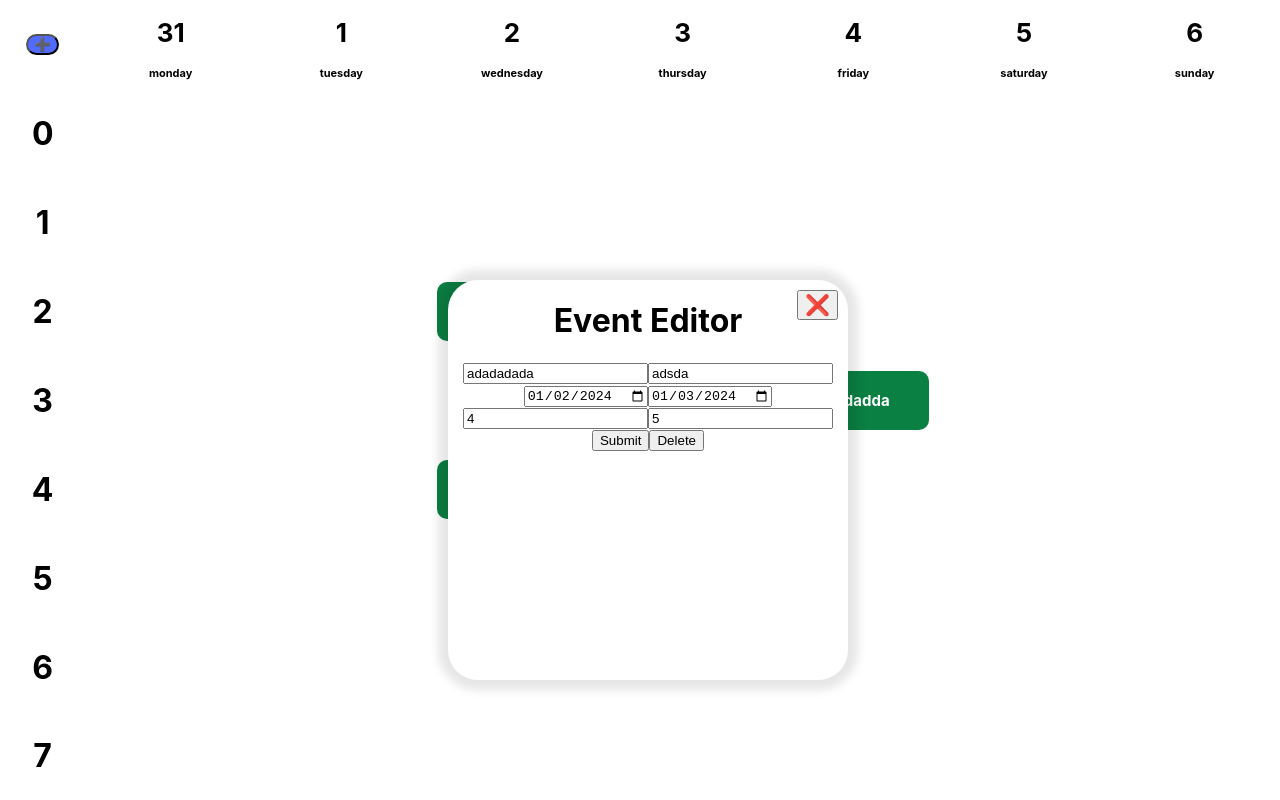
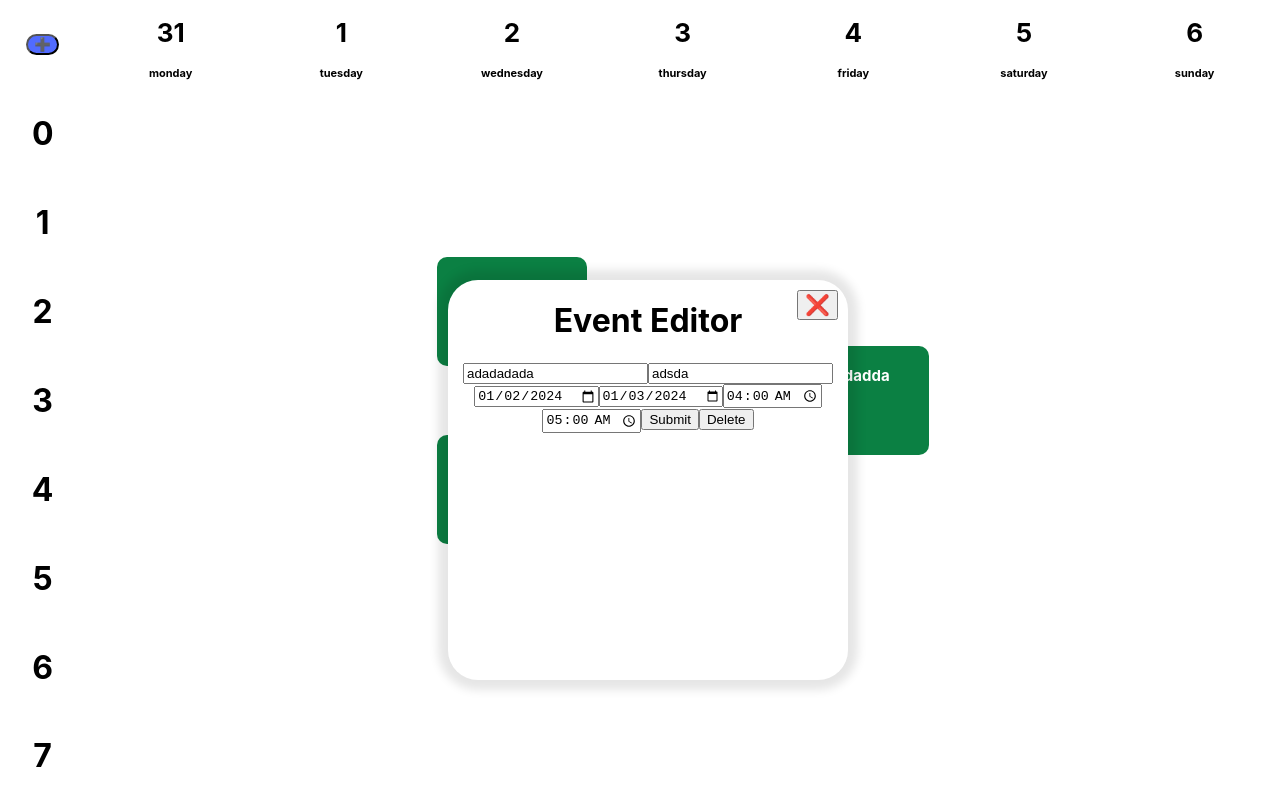
Before and after one commit to avinash84319/DoctorFrontend-web, a React (Create React App) app: page /cal in a window 1280 px wide. Both pictures are taken after a click on the element "adadadada". Shown: the top 800 px of the page. Built offline with nearby package versions, Linux system fonts and the light colour scheme.

Commit message:
added dates and times

```diff
--- a/src/components/Cal-Eventeditor.js
+++ b/src/components/Cal-Eventeditor.js
@@ -21,6 +21,8 @@ function Eventeditor(props) {
     const setendday = props.setendday
     const datetogrid = props.datetogrid
     const gridtodate = props.gridtodate
+    const gridtotime = props.gridtotime
+    const timetogrid = props.timetogrid
 
     return <div className="cal-event-editor" style={{ "display": editdis }}>
         <button className="cal-event-editor-close" onClick={() => { seteditdis("none") }}>❌</button>
@@ -29,8 +31,8 @@ function Eventeditor(props) {
         <input type="text" onChange={(e) => setdesc(e.target.value)} value={desc} placeholder="Description"></input>
         <input type="date" onChange={(e) => setstartday(datetogrid(e.target.value))} value={gridtodate(daystart)} placeholder="Start Day"></input>
         <input type="date" onChange={(e) => setendday(datetogrid(e.target.value))} value={gridtodate(dayend)} placeholder="End Day"></input>
-        <input type="text" onChange={(e) => setstart(e.target.value)} value={start} placeholder="Start Time"></input>
-        <input type="text" onChange={(e) => setend(e.target.value)} value={end} placeholder="End Time"></input>
+        <input type="time" onChange={(e) => setstart(timetogrid(e.target.value))} value={gridtotime(start)} placeholder="Start Time"></input>
+        <input type="time" onChange={(e) => setend(timetogrid(e.target.value))} value={gridtotime(end)} placeholder="End Time"></input>
         <button onClick={submitEvent}>Submit</button>
         <button onClick={deleteEvent}>Delete</button>
     </div>
--- a/src/components/Cal-Rowstarter.js
+++ b/src/components/Cal-Rowstarter.js
@@ -4,7 +4,7 @@ function Rowstarter(props){
 
     return times.map((time)=>{
     return <div className="cal-row-starter">
-            <h1>{time.time}</h1>
+            <h1 className="cal-row-starter-h">{time.time}</h1>
             </div>
 }
 )}
--- a/src/css/Calender.css
+++ b/src/css/Calender.css
@@ -39,7 +39,12 @@
     grid-column: 1/2;
 }
 
+/* .cal-row-starter-h{
+    color: #516BFF;
+} */
+
 .cal-event-div{
+    height: 100%;
     background-color: #0b8043;
     border-radius: 10px;
     margin: 10px;
@@ -59,7 +64,7 @@
     background-color: rgb(255, 255, 255);
     height: 400px;
     width: 400px;
-    position: absolute;
+    position: fixed;
     z-index: 20;
     top:35%;
     left: 35%;
--- a/src/screens/Calender.js
+++ b/src/screens/Calender.js
@@ -32,7 +32,7 @@ function Calender() {
         { day: "thursday", date: "3" },
         { day: "friday", date: "4" },
         { day: "saturday", date: "5" },
-        { day: "sunday", date: "6" }
+        { day: "sunday", date: "6" },
     ]
 
     const times = [
@@ -68,7 +68,6 @@ function Calender() {
         console.log(date)
         let gridate=date.getTime()-initdate.getTime()
         gridate=Math.floor(gridate/(1000*60*60*24))
-        console.log(gridate)
         return gridate
     }
 
@@ -76,8 +75,25 @@ function Calender() {
         let date=initdate.getTime()+gridate*(1000*60*60*24)
         date=new Date(date)
         date=date.toISOString().substring(0,10);
-        console.log(date)
         return date
+    }
+
+    function gridtotime(gridtime){
+        console.log(gridtime)
+        if (gridtime<10 && gridtime[0]!=="0"){
+            gridtime="0"+gridtime
+        }
+        let time=gridtime+":00:00"
+        console.log(time)
+        return time
+    }
+
+    function timetogrid(time){
+        time=time.substring(0,2)
+        // if (time[0]==="0"){
+        //     time=time[1]
+        // }
+        return time
     }
 
     function addevent() {
@@ -132,21 +148,24 @@ function Calender() {
         let endday = btn.previousSibling.previousSibling.previousSibling.value
         let starttime = btn.previousSibling.previousSibling.value
         let endtime = btn.previousSibling.value
-        let start = parseInt(starttime)
-        let end = parseInt(endtime)
+        let start = timetogrid(starttime)
+        let end = timetogrid(endtime)
         let daystart = datetogrid(startday)
         let dayend = datetogrid(endday)
         let event = { daystart, dayend, start, end, desc, name }
         console.log(event)
         // check if the event is already there
-        let store;
+        let store="";
         for (let i = 0; i < events.length; i++) {
             if (events[i].name === name) {
                 store = events[i]
                 events.splice(i, 1)
             }
         }
-        if (name===store.name && desc===store.desc && start===store.start && end===store.end && daystart===store.daystart && dayend===store.dayend){
+        if (store===""){
+            setevents([...events, event])
+        }
+        else if(name===store.name && desc===store.desc && start===store.start && end===store.end && daystart===store.daystart && dayend===store.dayend){
             alert("Event already exists")
             setevents([...events, store])
         }
@@ -195,6 +214,8 @@ function Calender() {
                 setend={setend}
                 datetogrid={datetogrid}
                 gridtodate={gridtodate}
+                gridtotime={gridtotime}
+                timetogrid={timetogrid}
             />
         </div>
     )
```
